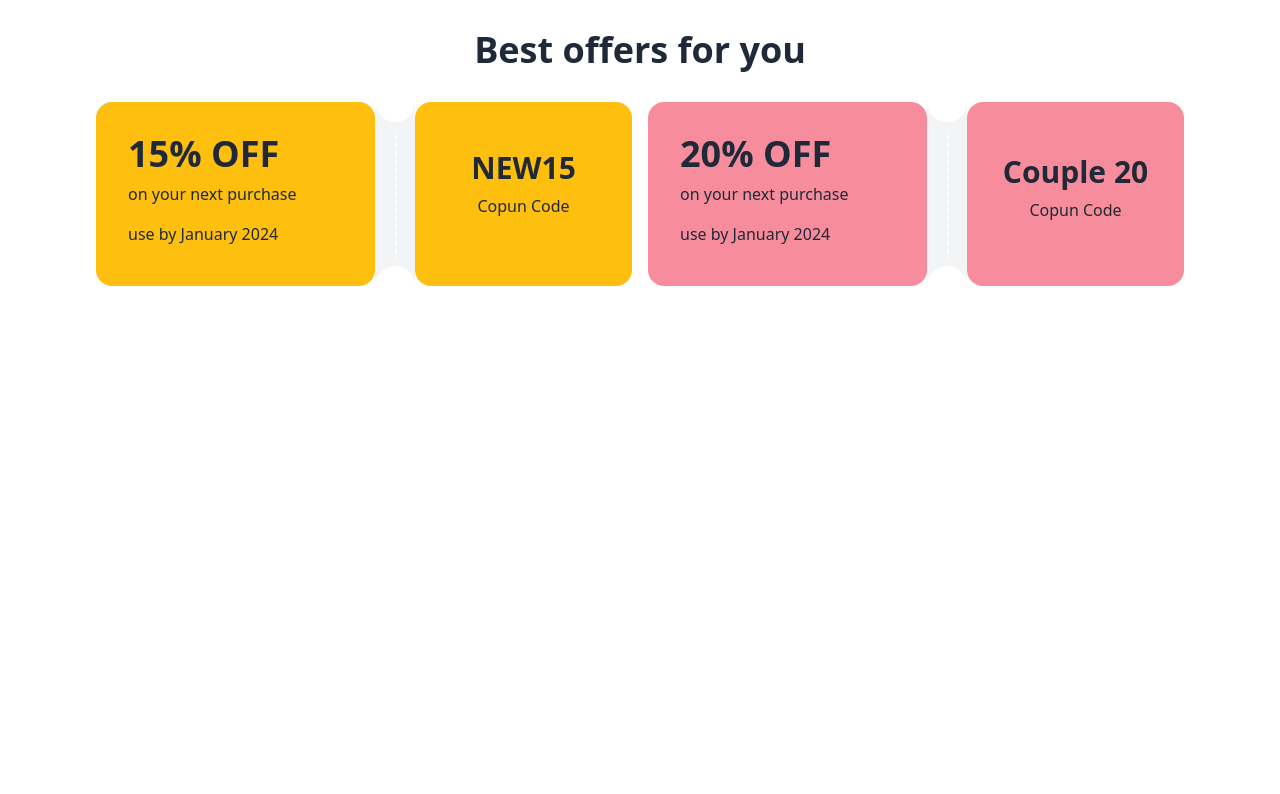
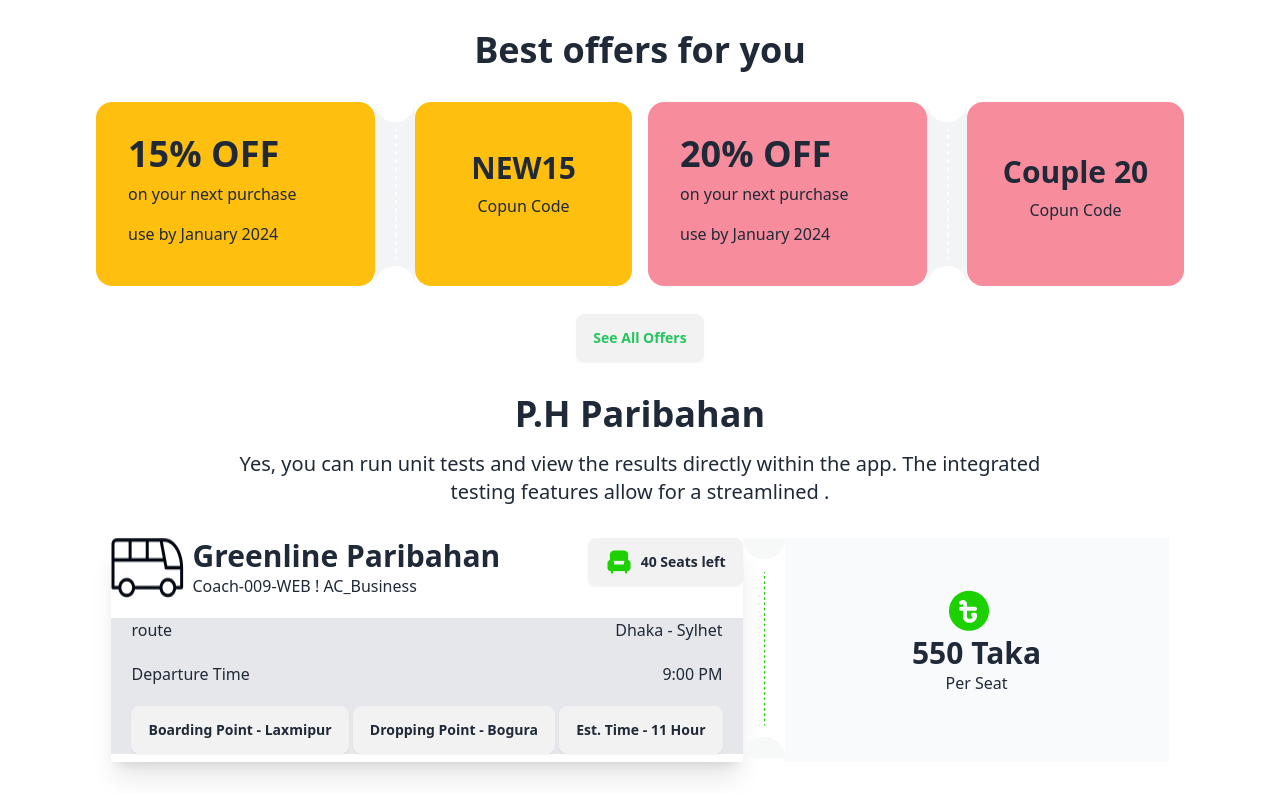
Before and after one commit to sahin3065/assignment-5, a plain HTML site: page index.html in a window 1280 px wide. Shown: the part 684-1478 px from the top of the page. Before the commit the page ends 1002 px from the top, so only its background shows below. Drawn offline with nearby package versions, Linux system fonts and the light colour scheme.

Commit message:
added paribahan section

```diff
--- a/index.html
+++ b/index.html
@@ -57,7 +57,7 @@
          <!-- coupon section -->
          <section>
           <h3 class="text-center text-4xl font-bold">Best offers for you</h3>
-             <div class="container mx-auto lg:px-24 px-8 my-8   ">
+             <div class="container mx-auto lg:px-24 px-8 my-8">
           <div class="lg:flex ">
                <div class="flex">
                 <!-- coupon 1 -->
@@ -100,7 +100,70 @@
                 </div>
                </div>
           </div>
+
              </div>
+             <div class="text-center mt-7">
+              <button class="btn text-green-500">See All Offers</button>
+            </div>
+         </section>
+         <!-- paribhan section -->
+         <section>
+            <div class="mx-auto lg:px-24 px-8 my-8">
+                <div class="text-center space-y-4">
+                  <h1 class="text-4xl font-bold">P.H Paribahan</h1>
+                  <p class="text-xl"> Yes, you can run unit tests and view the results directly     within the app. The integrated
+                  <br>
+                  testing features allow for a streamlined .</p>
+                </div>
+            </div>
+         </section>
+         <section>
+             <div class="mx-auto lg:px-24 px-8 my-8">
+                <div class="flex  justify-center ">
+                 <div class="shadow-xl space-y-5">
+                  <div class="flex justify-between">
+                    <div class="flex">
+                       <img class="" src="images/bus-logo.png" alt="">
+                       <div class="flex-col ml-2">
+                         <h1 class="text-3xl font-bold">Greenline Paribahan</h1>
+                         <p class="">Coach-009-WEB ! AC_Business</p>
+                       </div>
+                     </div>
+                        <button class="btn"><img src="images/seat-green-filled.png" alt=""> 40 Seats left</button>
+                   </div>
+                    <div class="bg-gray-200 space-y-5 pl-5 pr-5">
+                       <div class="flex justify-between">
+                          <h3>route</h3>
+                          <p>Dhaka - Sylhet</p>
+                       </div>
+
+                       <div class="flex justify-between">
+                         <h3>Departure Time</h3>
+                         <p>9:00 PM</p>
+                       </div>
+
+                       <div class="">
+                           <button class="btn">Boarding Point - Laxmipur</button>
+                           <button class="btn">Dropping Point - Bogura</button>
+                           <button class="btn">Est. Time - 11 Hour</button>
+                       </div>
+                    </div>
+                 </div>
+                   <!--  -->
+                   <img class=" h-[220px]" src="images/info-devider.png" alt="">
+                   <div class="w-96 h-56 bg-slate-50 text-center ">
+                    <div class="ml-40 mt-12">
+                      <img class="" src="images/fare.png" alt="">
+                    </div>
+                    <h3 class="text-3xl font-bold">550 Taka</h3>
+                    <p>Per Seat</p>
+
+
+                      </div>
+                    </div>
+                   </div>
+                </div>
+            </div>
          </section>
       </main>
       <footer>
```
